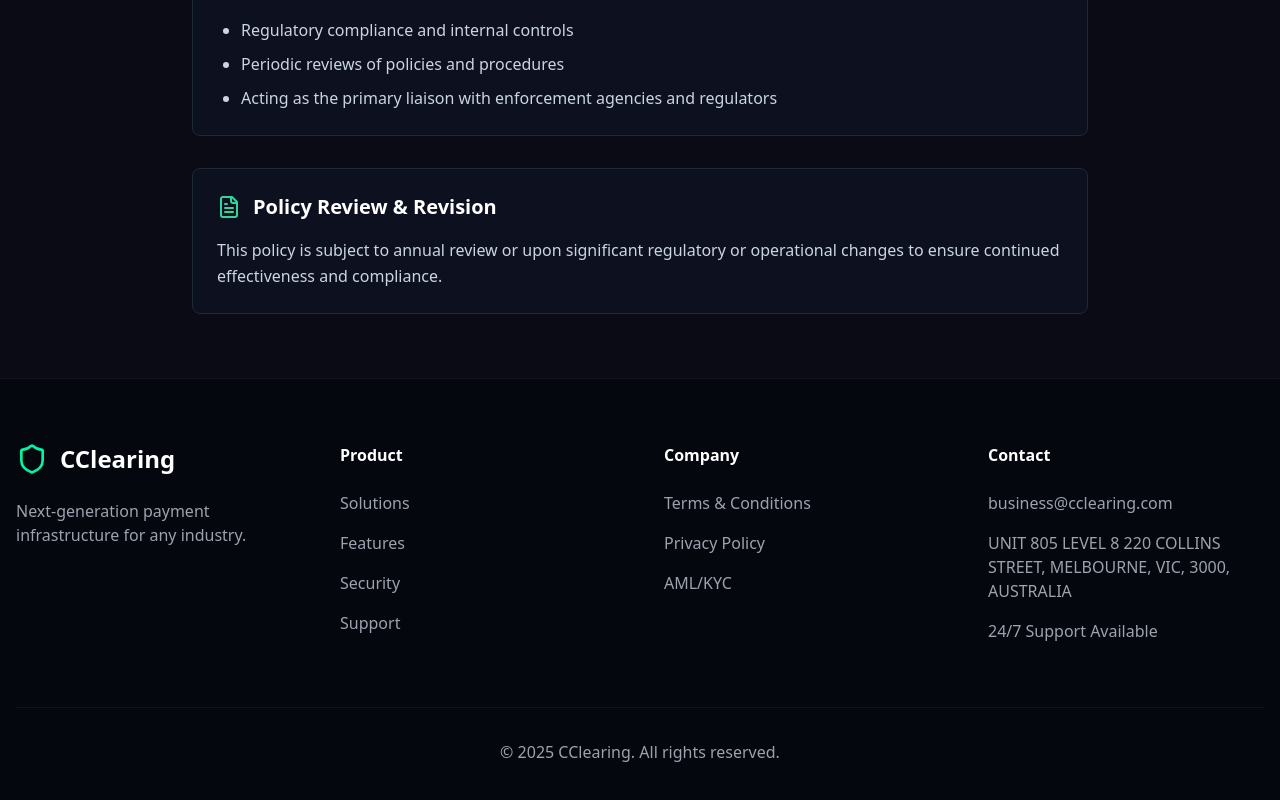
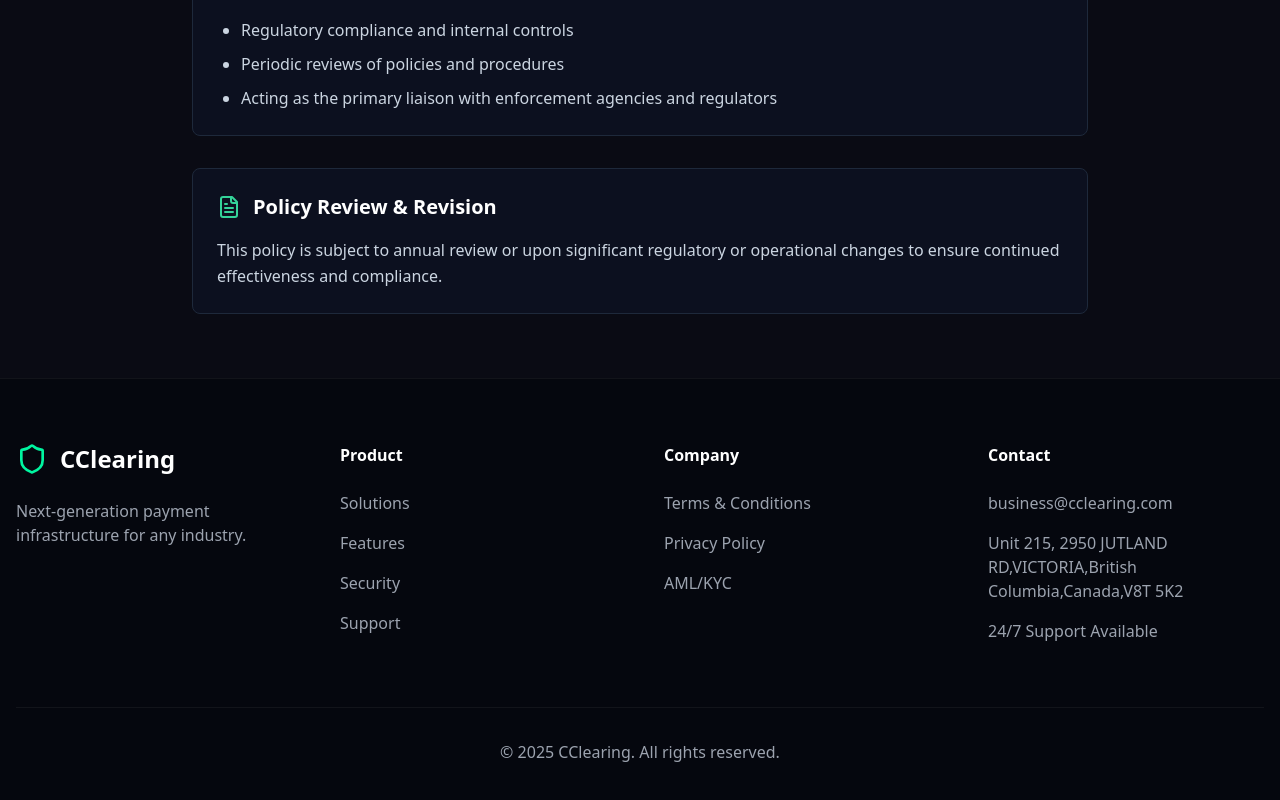
Before and after one commit to martinmiltonmartinez/cclearing, a React (Vite) app: page /aml in a window 1280 px wide. Shown: the part 2894-3694 px from the top of the page. Built offline with nearby package versions, Linux system fonts and the light colour scheme.

Commit message:
Update Footer.tsx

```diff
--- a/src/components/Footer.tsx
+++ b/src/components/Footer.tsx
@@ -33,7 +33,7 @@ const Footer = () => {
     {
      name: "Address",
      value:
-      "UNIT 805 LEVEL 8 220 COLLINS STREET, MELBOURNE, VIC, 3000, AUSTRALIA",
+      "Unit 215, 2950 JUTLAND RD,VICTORIA,British Columbia,Canada,V8T 5K2",
     },
     { name: "Availability", value: "24/7 Support Available" },
    ],
```
